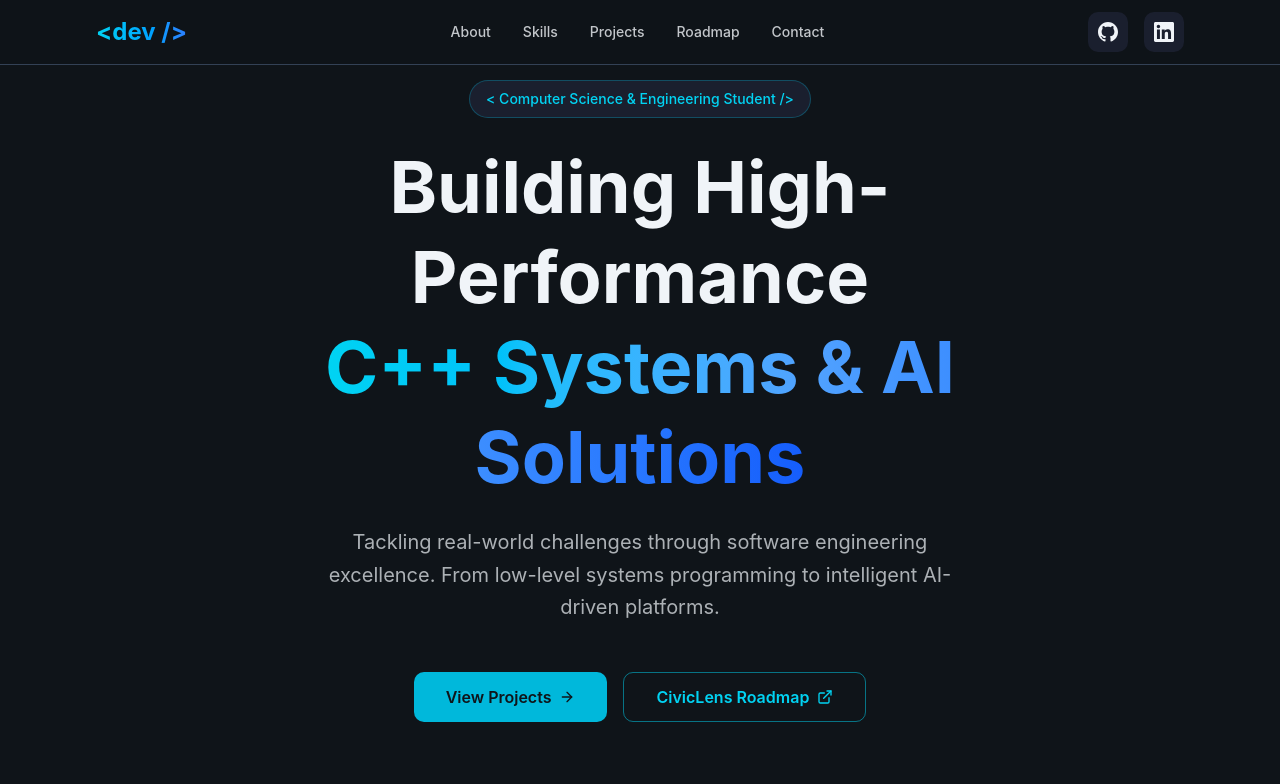
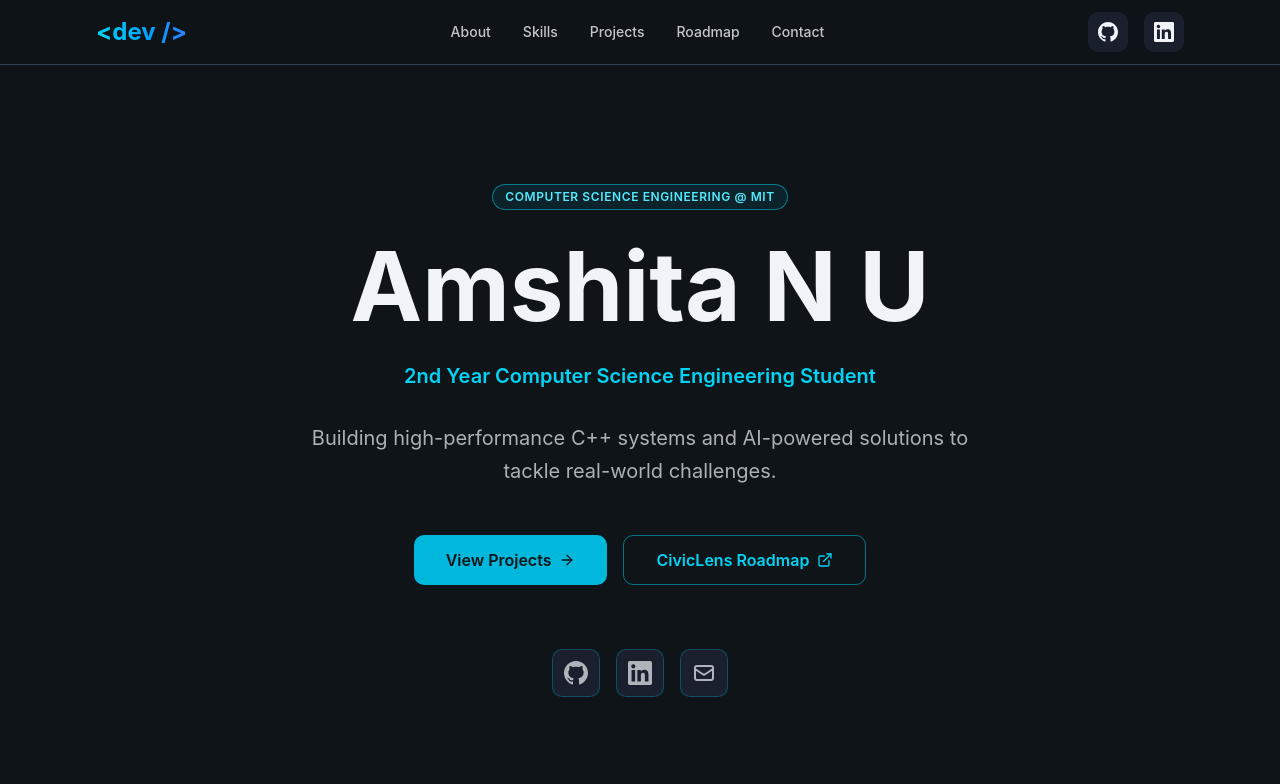
Before and after one commit to amshita2647-star/Portfolio, a Next.js app: page / in a window 1280 px wide. Shown: the top 784 px of the page. Built offline with nearby package versions, Linux system fonts and the light colour scheme.

Commit message:
feat: update hero section with name, subtitle, and social links

```diff
--- a/components/hero.tsx
+++ b/components/hero.tsx
@@ -32,31 +32,35 @@ export function Hero() {
         initial="hidden"
         animate="visible"
       >
-        {/* Tagline */}
-        <motion.div variants={itemVariants} className="mb-6">
-          <div className="inline-block px-4 py-2 rounded-full bg-card border border-cyan-500/30 text-cyan-400 text-sm font-medium">
-            {'< Computer Science & Engineering Student />'}
+        {/* Name Badge */}
+        <motion.div variants={itemVariants} className="mb-4">
+          <div className="inline-block px-3 py-1 rounded-full bg-cyan-500/10 border border-cyan-400/50 text-cyan-300 text-xs font-semibold uppercase tracking-wider">
+            Computer Science Engineering @ MIT
           </div>
         </motion.div>
 
-        {/* Main Headline */}
+        {/* Main Name */}
         <motion.h1
           variants={itemVariants}
-          className="text-4xl md:text-6xl lg:text-7xl font-bold mb-6 leading-tight"
+          className="text-5xl md:text-7xl lg:text-8xl font-bold mb-4 leading-tight text-foreground"
         >
-          Building High-Performance
-          <br />
-          <span className="bg-gradient-to-r from-cyan-400 via-blue-400 to-blue-600 bg-clip-text text-transparent">
-            C++ Systems & AI Solutions
-          </span>
+          Amshita N U
         </motion.h1>
+
+        {/* Subtitle */}
+        <motion.p
+          variants={itemVariants}
+          className="text-lg md:text-xl text-cyan-400 font-semibold mb-8"
+        >
+          2nd Year Computer Science Engineering Student
+        </motion.p>
 
         {/* Description */}
         <motion.p
           variants={itemVariants}
           className="text-lg md:text-xl text-foreground/70 mb-12 max-w-2xl mx-auto leading-relaxed"
         >
-          Tackling real-world challenges through software engineering excellence. From low-level systems programming to intelligent AI-driven platforms.
+          Building high-performance C++ systems and AI-powered solutions to tackle real-world challenges.
         </motion.p>
 
         {/* CTA Buttons */}
@@ -85,6 +89,7 @@ export function Hero() {
             rel="noopener noreferrer"
             className="w-12 h-12 flex items-center justify-center rounded-lg bg-card border border-cyan-500/30 hover:border-cyan-400 hover:bg-cyan-400/10 transition-all duration-300 text-foreground/70 hover:text-cyan-400"
             aria-label="GitHub"
+            title="GitHub"
           >
             <svg className="w-6 h-6" fill="currentColor" viewBox="0 0 24 24">
               <path d="M12 0c-6.626 0-12 5.373-12 12 0 5.302 3.438 9.8 8.207 11.387.599.111.793-.261.793-.577v-2.234c-3.338.726-4.033-1.416-4.033-1.416-.546-1.387-1.333-1.756-1.333-1.756-1.089-.745.083-.729.083-.729 1.205.084 1.839 1.237 1.839 1.237 1.07 1.834 2.807 1.304 3.492.997.107-.775.418-1.305.762-1.604-2.665-.305-5.467-1.334-5.467-5.931 0-1.311.469-2.381 1.236-3.221-.124-.303-.535-1.524.117-3.176 0 0 1.008-.322 3.301 1.23.957-.266 1.983-.399 3.003-.404 1.02.005 2.047.138 3.006.404 2.291-1.552 3.297-1.23 3.297-1.23.653 1.653.242 2.874.118 3.176.77.84 1.235 1.911 1.235 3.221 0 4.609-2.807 5.624-5.479 5.921.43.372.823 1.102.823 2.222v 3.293c0 .319.192.694.801.576 4.765-1.589 8.199-6.086 8.199-11.386 0-6.627-5.373-12-12-12z" />
@@ -96,9 +101,20 @@ export function Hero() {
             rel="noopener noreferrer"
             className="w-12 h-12 flex items-center justify-center rounded-lg bg-card border border-cyan-500/30 hover:border-cyan-400 hover:bg-cyan-400/10 transition-all duration-300 text-foreground/70 hover:text-cyan-400"
             aria-label="LinkedIn"
+            title="LinkedIn"
           >
             <svg className="w-6 h-6" fill="currentColor" viewBox="0 0 24 24">
               <path d="M20.447 20.452h-3.554v-5.569c0-1.328-.027-3.037-1.852-3.037-1.853 0-2.136 1.445-2.136 2.939v5.667H9.351V9h3.414v1.561h.046c.477-.9 1.637-1.85 3.37-1.85 3.601 0 4.267 2.37 4.267 5.455v6.286zM5.337 7.433c-1.144 0-2.063-.926-2.063-2.065 0-1.138.92-2.063 2.063-2.063 1.14 0 2.064.925 2.064 2.063 0 1.139-.925 2.065-2.064 2.065zm1.782 13.019H3.555V9h3.564v11.452zM22.225 0H1.771C.792 0 0 .774 0 1.729v20.542C0 23.227.792 24 1.771 24h20.451C23.2 24 24 23.227 24 22.271V1.729C24 .774 23.2 0 22.225 0z" />
+            </svg>
+          </a>
+          <a
+            href="mailto:your.email@mit.edu"
+            className="w-12 h-12 flex items-center justify-center rounded-lg bg-card border border-cyan-500/30 hover:border-cyan-400 hover:bg-cyan-400/10 transition-all duration-300 text-foreground/70 hover:text-cyan-400"
+            aria-label="Email"
+            title="Email"
+          >
+            <svg className="w-6 h-6" fill="none" stroke="currentColor" viewBox="0 0 24 24">
+              <path strokeLinecap="round" strokeLinejoin="round" strokeWidth={2} d="M3 8l7.89 5.26a2 2 0 002.22 0L21 8M5 19h14a2 2 0 002-2V7a2 2 0 00-2-2H5a2 2 0 00-2 2v10a2 2 0 002 2z" />
             </svg>
           </a>
         </motion.div>
```
